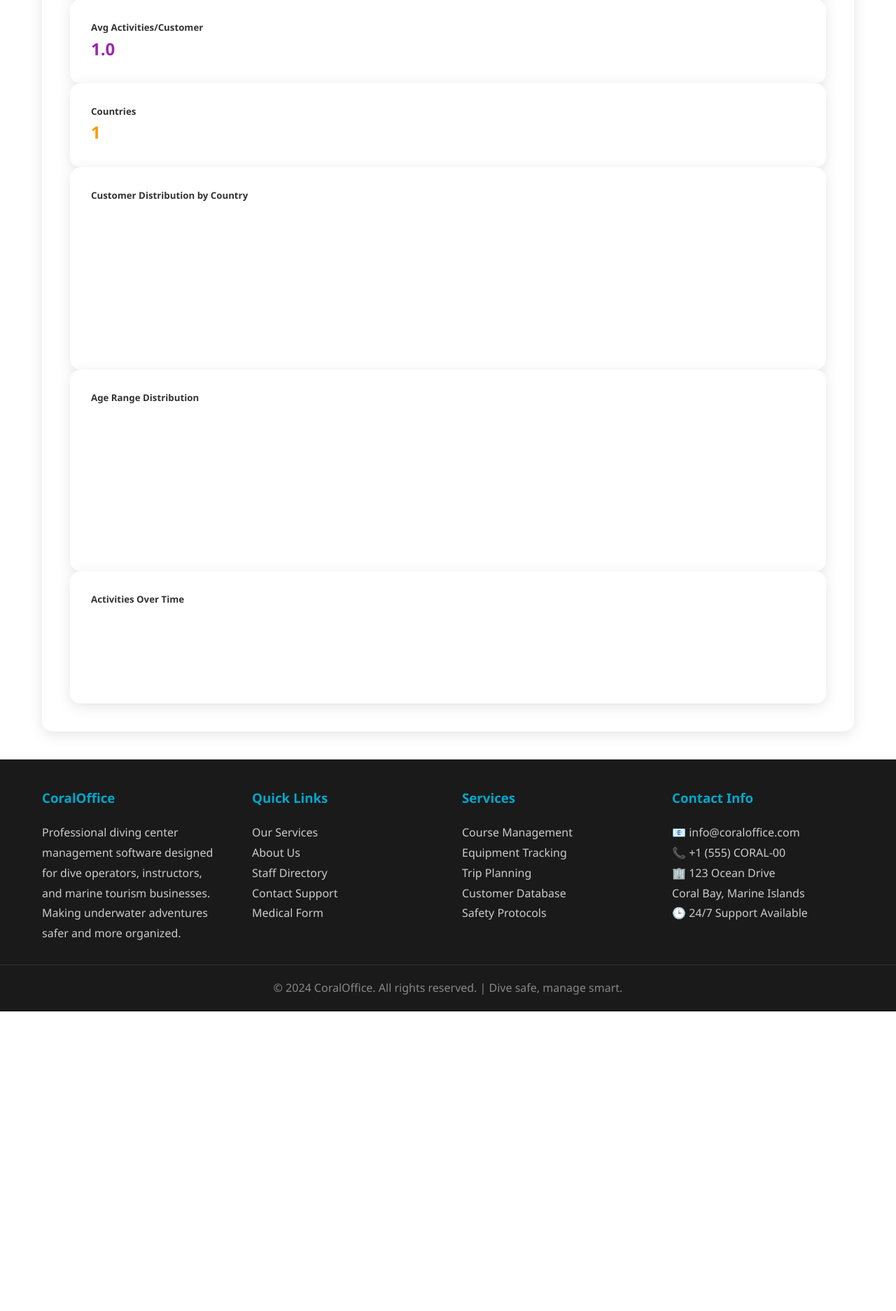
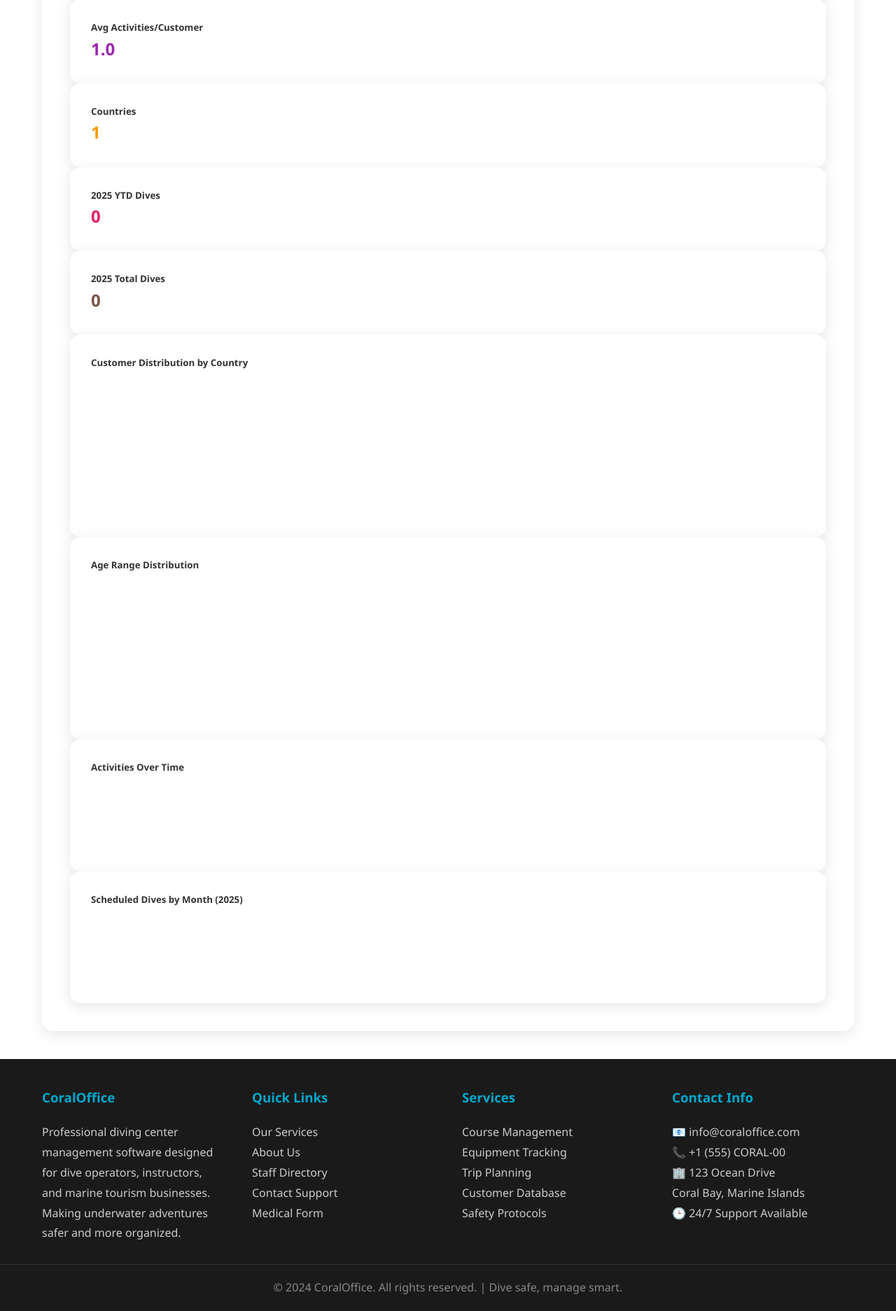
Before and after one commit to renekendeins/coraloffice, a Django app: page /users/dashboard-analytics/ in a window 1280 px wide. Shown: the part 531-2404 px from the top of the page at 70% size. Before the commit the page ends 1976 px from the top, so only its background shows below. Run offline with Django 5.2, Linux system fonts and the light colour scheme; a user stored in the database is signed in; tables that the repository leaves empty hold one stand-in row (values such as "Sample post"); a map, chart or similar area stays blank.

Commit message:
Assistant checkpoint: Enhanced analytics with new charts and monthly counters
Assistant generated file changes:
- users/views.py: Add activities over time and monthly counters to analytics
- users/templates/users/dashboard_analytics.html: Add new charts and counters to analytics dashboard, Replace existing charts section with enhanced charts, Update JavaScript to include new monthly activities chart

---

User prompt:

In the analytics page, develop a chart for "Activities Over Time", "Age range distribution". Add a counter of total activities scheduled by month and from the begging of the year

Replit-Commit-Author: Assistant
Replit-Commit-Session-Id: 6e01a41e-5861-47b5-a4e9-1990dcbea501

```diff
--- a/users/templates/users/dashboard_analytics.html
+++ b/users/templates/users/dashboard_analytics.html
@@ -16,7 +16,7 @@
 
 <!-- Summary Cards -->
 <div class="row mb-4">
-    <div class="col-md-3">
+    <div class="col-md-2">
         <div class="card text-center">
             <div class="card-body">
                 <h5 class="card-title">Total Customers</h5>
@@ -24,7 +24,7 @@
             </div>
         </div>
     </div>
-    <div class="col-md-3">
+    <div class="col-md-2">
         <div class="card text-center">
             <div class="card-body">
                 <h5 class="card-title">Total Activities</h5>
@@ -32,7 +32,7 @@
             </div>
         </div>
     </div>
-    <div class="col-md-3">
+    <div class="col-md-2">
         <div class="card text-center">
             <div class="card-body">
                 <h5 class="card-title">Avg Activities/Customer</h5>
@@ -40,11 +40,27 @@
             </div>
         </div>
     </div>
-    <div class="col-md-3">
+    <div class="col-md-2">
         <div class="card text-center">
             <div class="card-body">
                 <h5 class="card-title">Countries</h5>
                 <h2 style="color: #ff9800;">{{ countries|length }}</h2>
+            </div>
+        </div>
+    </div>
+    <div class="col-md-2">
+        <div class="card text-center">
+            <div class="card-body">
+                <h5 class="card-title">{{ current_year }} YTD Dives</h5>
+                <h2 style="color: #e91e63;">{{ year_to_date_total }}</h2>
+            </div>
+        </div>
+    </div>
+    <div class="col-md-2">
+        <div class="card text-center">
+            <div class="card-body">
+                <h5 class="card-title">{{ current_year }} Total Dives</h5>
+                <h2 style="color: #795548;">{{ total_activities_year }}</h2>
             </div>
         </div>
     </div>
@@ -76,7 +92,7 @@
         </div>
     </div>
 
-    <!-- Activities Timeline -->
+    <!-- Activities Over Time -->
     <div class="col-md-12 mb-4">
         <div class="card">
             <div class="card-header">
@@ -84,6 +100,18 @@
             </div>
             <div class="card-body">
                 <canvas id="timelineChart" width="400" height="100"></canvas>
+            </div>
+        </div>
+    </div>
+
+    <!-- Monthly Activities Chart -->
+    <div class="col-md-12 mb-4">
+        <div class="card">
+            <div class="card-header">
+                <h5>Scheduled Dives by Month ({{ current_year }})</h5>
+            </div>
+            <div class="card-body">
+                <canvas id="monthlyChart" width="400" height="100"></canvas>
             </div>
         </div>
     </div>
@@ -103,7 +131,10 @@ const countryChart = new Chart(countryCtx, {
                 '#36A2EB',
                 '#FFCE56',
                 '#4BC0C0',
-                '#9966FF'
+                '#9966FF',
+                '#FF9F40',
+                '#FF6384',
+                '#C9CBCF'
             ]
         }]
     },
@@ -122,7 +153,14 @@ const ageChart = new Chart(ageCtx, {
         datasets: [{
             label: 'Customers',
             data: {{ age_ranges.values|safe }},
-            backgroundColor: '#4CAF50'
+            backgroundColor: [
+                '#4CAF50',
+                '#2196F3',
+                '#FF9800',
+                '#9C27B0',
+                '#F44336',
+                '#607D8B'
+            ]
         }]
     },
     options: {
@@ -130,13 +168,16 @@ const ageChart = new Chart(ageCtx, {
         maintainAspectRatio: false,
         scales: {
             y: {
-                beginAtZero: true
+                beginAtZero: true,
+                ticks: {
+                    stepSize: 1
+                }
             }
         }
     }
 });
 
-// Timeline Chart
+// Activities Over Time Chart
 const timelineCtx = document.getElementById('timelineChart').getContext('2d');
 const timelineChart = new Chart(timelineCtx, {
     type: 'line',
@@ -147,7 +188,8 @@ const timelineChart = new Chart(timelineCtx, {
             data: {{ date_counts|safe }},
             borderColor: '#2196F3',
             backgroundColor: 'rgba(33, 150, 243, 0.1)',
-            tension: 0.1
+            tension: 0.1,
+            fill: true
         }]
     },
     options: {
@@ -155,7 +197,70 @@ const timelineChart = new Chart(timelineCtx, {
         maintainAspectRatio: false,
         scales: {
             y: {
-                beginAtZero: true
+                beginAtZero: true,
+                ticks: {
+                    stepSize: 1
+                }
+            }
+        },
+        plugins: {
+            legend: {
+                display: true
+            },
+            tooltip: {
+                mode: 'index',
+                intersect: false
+            }
+        }
+    }
+});
+
+// Monthly Activities Chart
+const monthlyCtx = document.getElementById('monthlyChart').getContext('2d');
+const monthlyChart = new Chart(monthlyCtx, {
+    type: 'bar',
+    data: {
+        labels: [
+            'January', 'February', 'March', 'April', 'May', 'June',
+            'July', 'August', 'September', 'October', 'November', 'December'
+        ],
+        datasets: [{
+            label: 'Scheduled Dives',
+            data: [
+                {% for month, count in monthly_activities.items %}
+                    {{ count }}{% if not forloop.last %},{% endif %}
+                {% endfor %}
+            ],
+            backgroundColor: [
+                '#e3f2fd', '#bbdefb', '#90caf9', '#64b5f6',
+                '#42a5f5', '#2196f3', '#1e88e5', '#1976d2',
+                '#1565c0', '#0d47a1', '#82b1ff', '#448aff'
+            ],
+            borderColor: '#1976d2',
+            borderWidth: 1
+        }]
+    },
+    options: {
+        responsive: true,
+        maintainAspectRatio: false,
+        scales: {
+            y: {
+                beginAtZero: true,
+                ticks: {
+                    stepSize: 1
+                }
+            }
+        },
+        plugins: {
+            legend: {
+                display: true
+            },
+            tooltip: {
+                callbacks: {
+                    title: function(context) {
+                        return context[0].label + ' {{ current_year }}';
+                    }
+                }
             }
         }
     }
--- a/users/views.py
+++ b/users/views.py
@@ -653,13 +653,15 @@ def dashboard_analytics(request):
         return redirect('users:profile')
 
     from django.db.models import Count, Avg
-    from datetime import date
+    from datetime import date, datetime
     import json
+    import calendar as cal
 
     customers = Customer.objects.filter(diving_center=request.user)
     activities = CustomerDiveActivity.objects.filter(
         customer__diving_center=request.user
     )
+    schedules = DiveSchedule.objects.filter(diving_center=request.user)
 
     # Age range analysis
     age_ranges = {
@@ -691,16 +693,33 @@ def dashboard_analytics(request):
         activity_count=Count('id')
     ).aggregate(avg_activities=Avg('activity_count'))
 
-    # Activities by date
+    # Activities by date for timeline chart
     activities_by_date = activities.values(
         'dive_schedule__date'
     ).annotate(
         count=Count('id')
     ).order_by('dive_schedule__date')
 
-    # Prepare data for charts
+    # Prepare data for activities over time chart
     date_labels = [item['dive_schedule__date'].strftime('%Y-%m-%d') for item in activities_by_date]
     date_counts = [item['count'] for item in activities_by_date]
+
+    # Activities scheduled by month (current year)
+    current_year = datetime.now().year
+    monthly_activities = {}
+    year_to_date_total = 0
+
+    for month in range(1, 13):
+        month_count = schedules.filter(
+            date__year=current_year,
+            date__month=month
+        ).count()
+        monthly_activities[cal.month_name[month]] = month_count
+        if month <= datetime.now().month:
+            year_to_date_total += month_count
+
+    # Total activities scheduled from beginning of year
+    total_activities_year = schedules.filter(date__year=current_year).count()
 
     # Country data
     countries_data = customers.values('country').annotate(
@@ -723,6 +742,10 @@ def dashboard_analytics(request):
         'languages': languages,
         'date_labels': json.dumps(date_labels),
         'date_counts': json.dumps(date_counts),
+        'monthly_activities': monthly_activities,
+        'total_activities_year': total_activities_year,
+        'year_to_date_total': year_to_date_total,
+        'current_year': current_year,
     }
 
     return render(request, 'users/dashboard_analytics.html', context)
```
